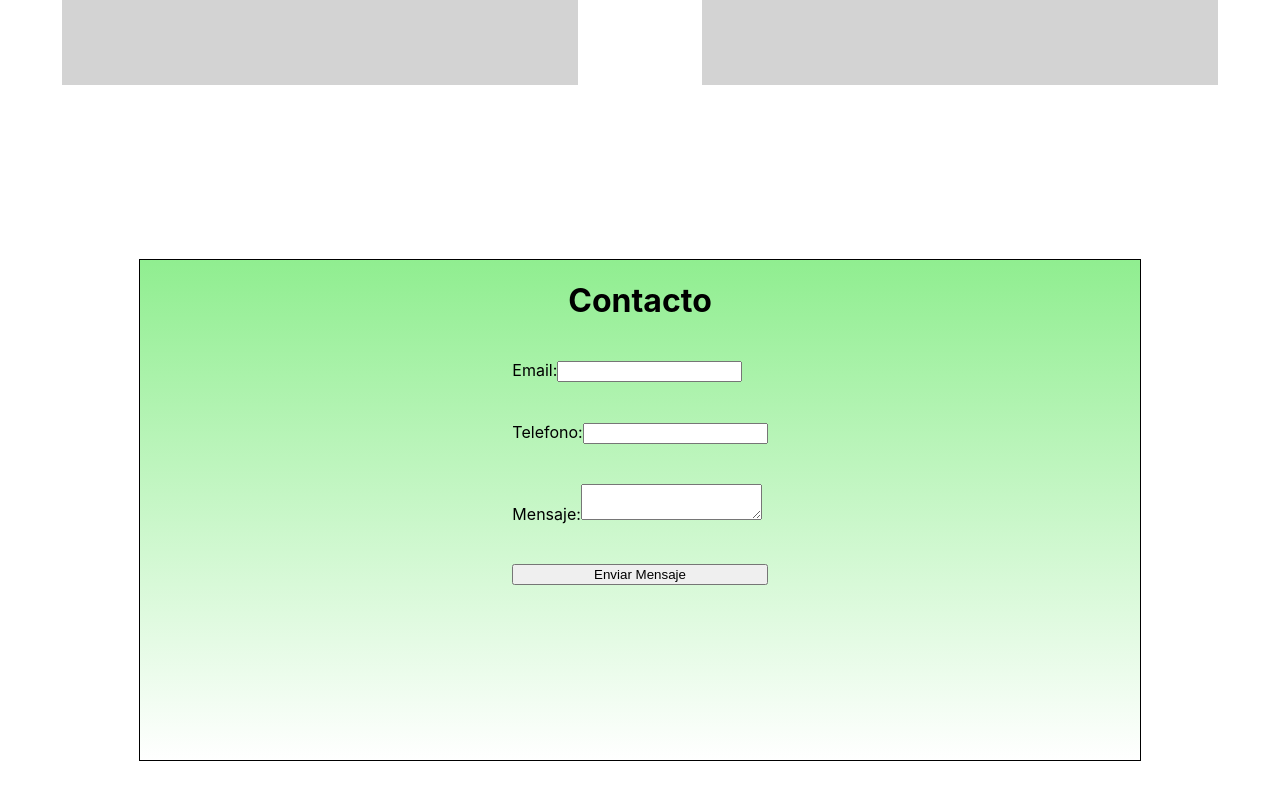
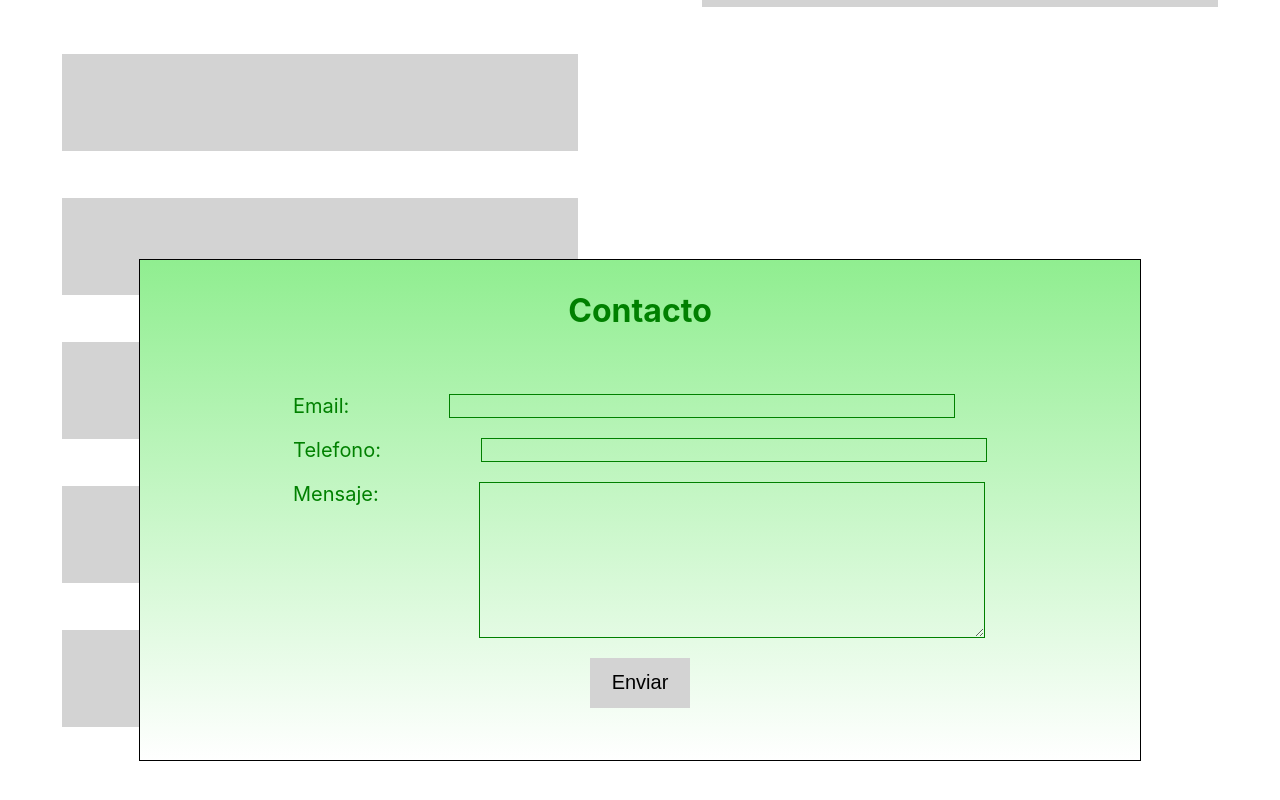
Before and after one commit to aalvizo2/gersa, a React (Create React App) app in the folder gersaFront/: page / in a window 1280 px wide. Shown: the part 3090-3890 px from the top of the page. Built offline with nearby package versions, Linux system fonts and the light colour scheme.

Commit message:
trabajando en responsive + form de contacto terminado

```diff
--- a/gersaFront/src/Pages/Contact/Contact.jsx
+++ b/gersaFront/src/Pages/Contact/Contact.jsx
@@ -1,5 +1,5 @@
 import React, { useState } from 'react'
-import { ContactContainer, ContactForm, FormContainer } from './ContactStyled'
+import { ButtonForm, ContactContainer, ContactForm, FormContainer, FormInput, FormLabel, FormTitle, MessageArea } from './ContactStyled'
 
 const Contact = () => {
 const[email,setEmail]=useState('');
@@ -18,27 +18,29 @@ console.log ('Envio Exitoso:',{email, phone ,message})
   return (
 <ContactContainer>
 <FormContainer>
-<h1>Contacto</h1>
-<ContactForm onSubmit={handleForm}>
-<label>
-Email:
-<input type='email' value={email} onChange={(e)=>setEmail(e.target.value)} required/>
-</label>
-<label>
-Telefono:
-<input type="tel" value={phone} onChange={(e)=>setPhone(e.target.value)} required/>
-
-</label>
+<FormTitle>Contacto</FormTitle>
 
 
-<label>
-Mensaje:
-<textarea value={message} onChange={(e)=>SetMessage(e.target.value)}required/>
+<ContactForm onSubmit={handleForm}>
+<FormLabel>
+Email:
+<FormInput type='email' value={email} onChange={(e)=>setEmail(e.target.value)} required/>
+</FormLabel>
+<FormLabel>
+Telefono:
+<FormInput type="tel" value={phone} onChange={(e)=>setPhone(e.target.value)} required/>
+
+</FormLabel>
 
 
-</label>
+<FormLabel>
+Mensaje:
+<MessageArea value={message} onChange={(e)=>SetMessage(e.target.value)}required/>
 
-<button type='submit'>Enviar Mensaje</button>
+
+</FormLabel>
+
+<ButtonForm type='submit'>Enviar</ButtonForm>
 
 
 
--- a/gersaFront/src/Pages/Contact/ContactStyled.js
+++ b/gersaFront/src/Pages/Contact/ContactStyled.js
@@ -8,9 +8,12 @@ background: rgb(255,255,255);
 background: linear-gradient(0deg, rgba(255,255,255,1) 0%, rgba(255,255,255,1) 0%, lightgreen 100%);
 height: 500px;
 border: 1px solid black;
-justify-content: space-between;
+align-items: center;
+justify-content: center;
 flex-direction: column;
-align-items: center;
+@media screen and (max-width: 900px) {
+width: 500px;
+}
 `
 export const ContactContainer=styled.div`
 
@@ -26,7 +29,65 @@ justify-content: center;
 export const ContactForm=styled.form`
 display: flex;
 flex-direction: column;
-gap: 40px;
+gap: 20px;
+justify-content: center;
+align-items: center;
+height:80%;
+flex-wrap: wrap;
+`
+export const FormLabel=styled.label`
+display: flex;
+flex-wrap: wrap;
+width: 100%;
+color: green;
+font-size: 20px;
+gap: 100px;
+@media screen and (max-width: 900px) {
+gap: 0;
+}
+`
+export const FormInput=styled.input`
+display: flex;
+width: 500px;
+flex-wrap: wrap;
 
-height:80%;
+background-color: transparent;
+border: 1px solid green;
+justify-items: center;
+align-items: center;
+@media screen and (max-width: 900px) {
+width: 100%;
+}
 `
+export const MessageArea=styled.textarea`
+height: 150px;
+width: 500px;
+background-color: transparent;
+border: 1px solid green;
+
+display: flex;
+flex-wrap: wrap;
+@media screen and (max-width: 900px) {
+width: 100%;
+
+}
+
+`
+export const FormTitle=styled.h1`
+color: green;
+
+
+
+`
+export const ButtonForm=styled.button`
+display: flex;
+height: 50px;
+font-size: 20px;
+width: 100px;
+border: none;
+background-color: lightgrey;
+cursor: pointer;
+flex-wrap: wrap;
+justify-content: center;
+align-items: center;
+`
--- a/gersaFront/src/Pages/Mission/MissionStyled.js
+++ b/gersaFront/src/Pages/Mission/MissionStyled.js
@@ -2,12 +2,16 @@ import styled from "styled-components";
 
 export const MissionContainer=styled.section`
 display: flex;
-flex-direction: row;
+
 flex-wrap: wrap;
 height: 100vh;
 width: 100%;
 align-items: center;
-
+@media screen and (max-width: 1000px) {
+flex-direction: column;
+width: 100%;
+height: 100%;
+}
 `
 export const Container1=styled.div`
 display: flex;
@@ -18,6 +22,11 @@ justify-content: space-around;
 flex-wrap: wrap;
 width: 50%;
 height: 90%;
+@media screen and (max-width: 1000px) {
+    width: 100%;
+height: 100%;
+padding: 10px;
+}
 `
 export const Container2=styled.div`
 display: flex;
@@ -28,10 +37,19 @@ justify-content: space-around;
 flex-wrap: wrap;
 width: 50%;
 height: 90%;
+@media screen and (max-width: 1000px) {
+    width: 100%;
+height: 100%;
+padding: 10px;
+}
+
 `
 
 export const MissionText=styled.p`
+@media screen and (max-width: 1000px) {
+    max-width: 90%;
 
+}
 
 
 `
@@ -42,6 +60,8 @@ export const TitleM=styled.div`
 export const TextContainer=styled.div`
 
 width: 50%;
-
+@media screen and (max-width: 1000px) {
+width: 100%
+}
 
 `
--- a/gersaFront/src/Pages/Questions/Ask.js
+++ b/gersaFront/src/Pages/Questions/Ask.js
@@ -4,7 +4,10 @@ export const Question=styled.div`
 background-color: lightgray;
 width: 516px;
 height: 97px;
+@media screen and (max-width: 900px) {
+    width: 100%;
 
+}
 `
 export const  QuestionContainer=styled.div`
 display: flex;
@@ -15,6 +18,11 @@ width: 100%;
 align-items: center;
 
 justify-content: space-between;
+@media screen and (max-width: 900px) {
+
+}
+
+
 
 `
 export const TitleQ=styled.h1`
@@ -22,5 +30,5 @@ export const TitleQ=styled.h1`
 font-size: 30px;
     font-family: 'Roboto', sans-serif;
 display: flex;
-margin-left: 40%;
+margin-left: 70%;
 `
--- a/gersaFront/src/Pages/Questions/FrequentAsk.jsx
+++ b/gersaFront/src/Pages/Questions/FrequentAsk.jsx
@@ -1,17 +1,11 @@
 import React from 'react'
 import { Container1, Container2 } from '../Mission/MissionStyled'
-import { Question, QuestionContainer, TitleQ } from './Ask'
-import { Title } from '../Login/LoginStyled'
+import { Question, QuestionContainer } from './Ask'
 
 const FrequentAsk = () => {
   return (
-
-
-
     <QuestionContainer>
-
-   <TitleQ>PREGUNTAS FRECUENTES</TitleQ>
-
+    <h1>PREGUNTAS FRECUENTES</h1>
 <Container1>
 
 <Question></Question>
```
